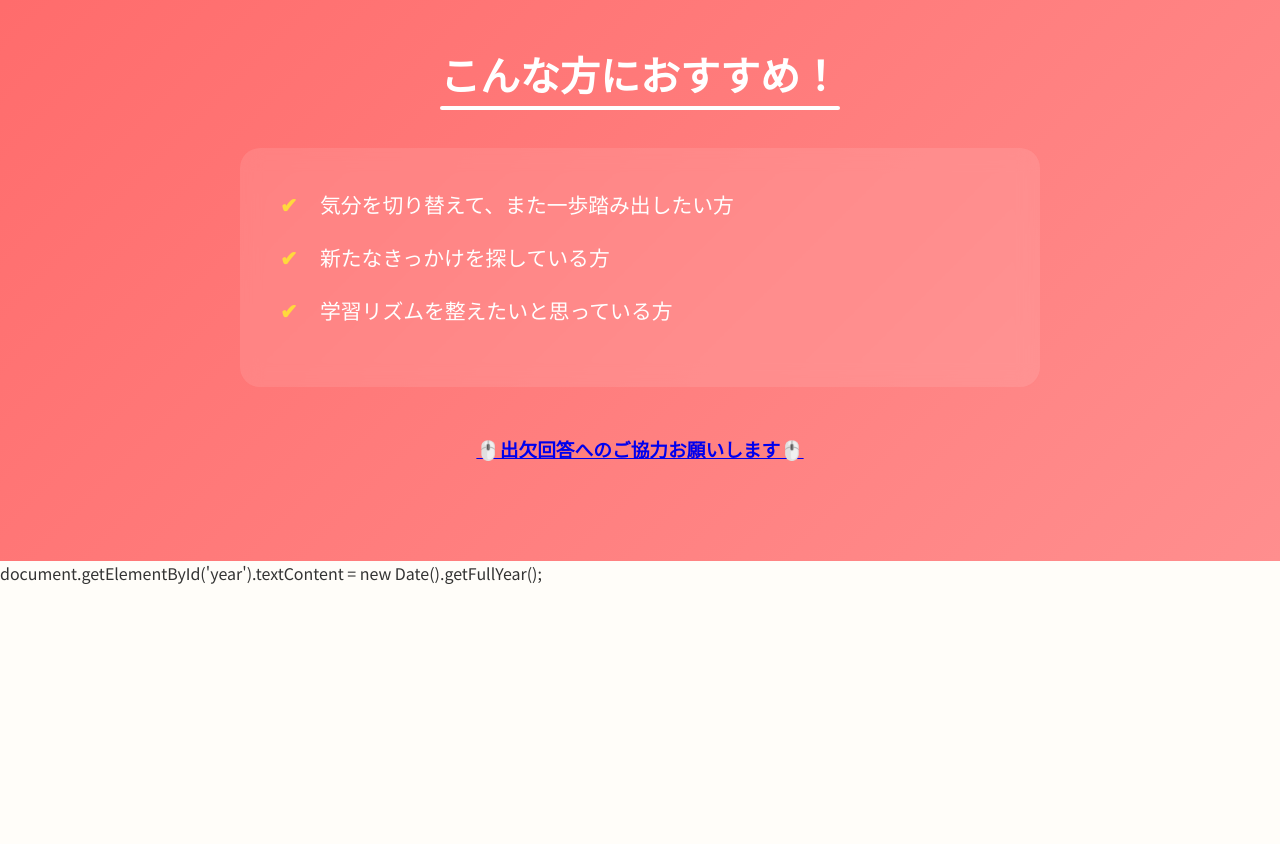
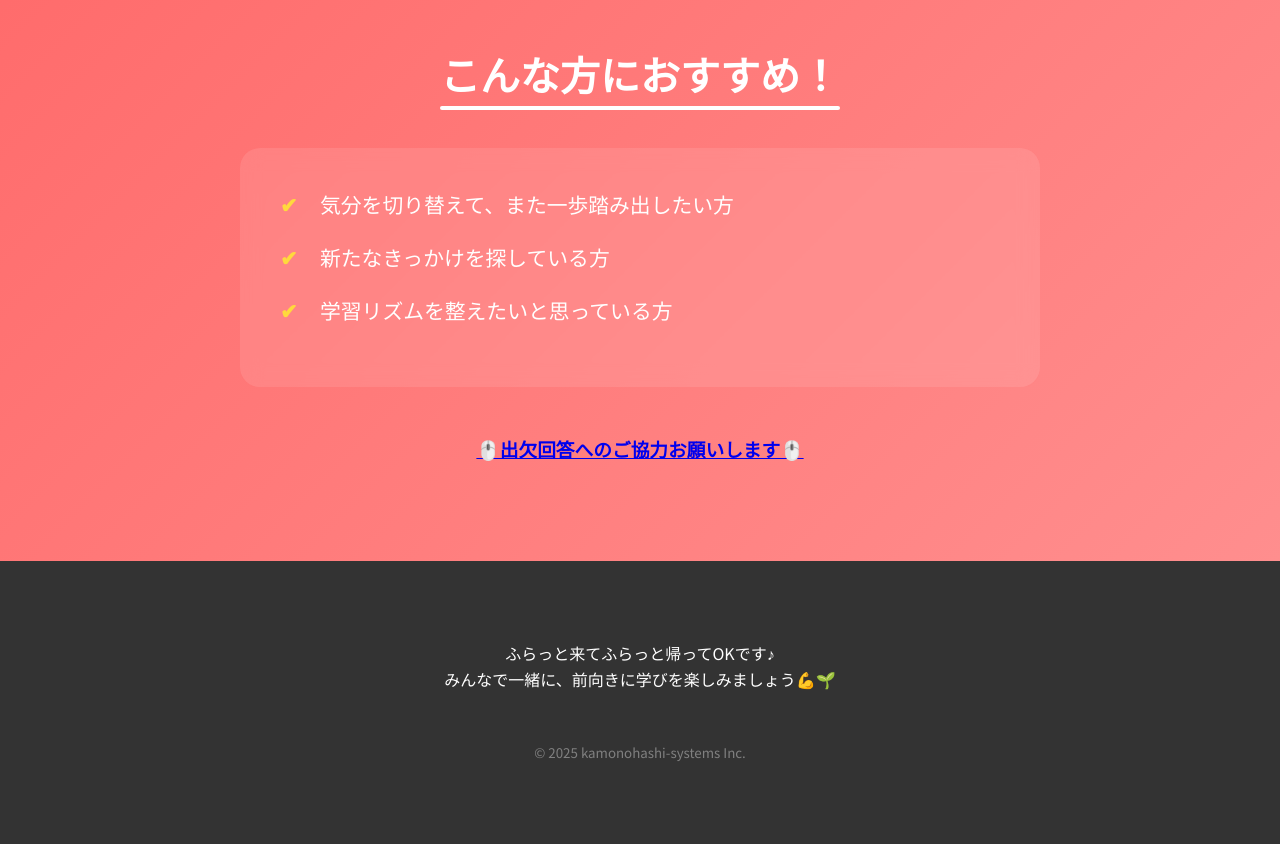
Before and after one commit to wamotahiruo/progress-up-lp, a website built with Vite: page index.html in a window 1280 px wide. Shown: the part 1972-2816 px from the top of the page. Before the commit the page ends 2559 px from the top, so only its background shows below. Built offline with nearby package versions, Linux system fonts and the light colour scheme.

Commit message:
footerの修正リトライ

```diff
--- a/index.html
+++ b/index.html
@@ -92,8 +92,21 @@
     </section>
 
     <!-- Footer/CTA -->
+    <footer class="footer">
+      <div class="container">
+        <!-- <h2>出欠回答へのご協力お願いします！</h2> -->
+        <p>ふらっと来てふらっと帰ってOKです♪<br>みんなで一緒に、前向きに学びを楽しみましょう💪🌱</p>
+      </div>
+      <small>
+        &copy; <span id="year"></span> kamonohashi-systems Inc.
+      </small>
+    </footer>
+  </div>
+  <script type="module" src="/main.js"></script>
+  <script>
+    // 現在の西暦を取得して表示する
     document.getElementById('year').textContent = new Date().getFullYear();
-    </script>
+  </script>
 </body>
 
 </html>
```
